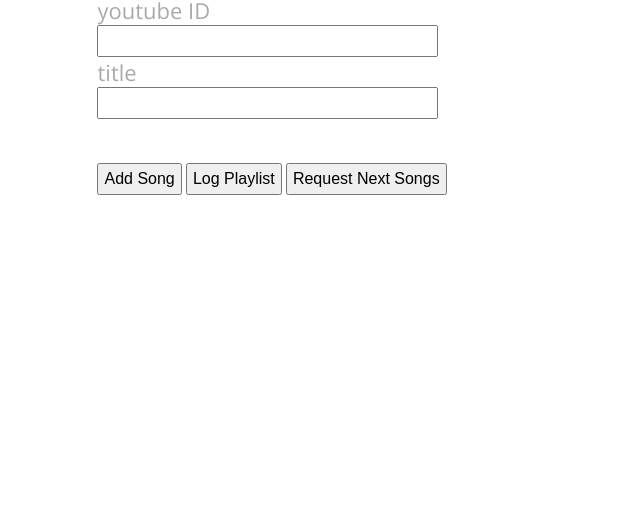
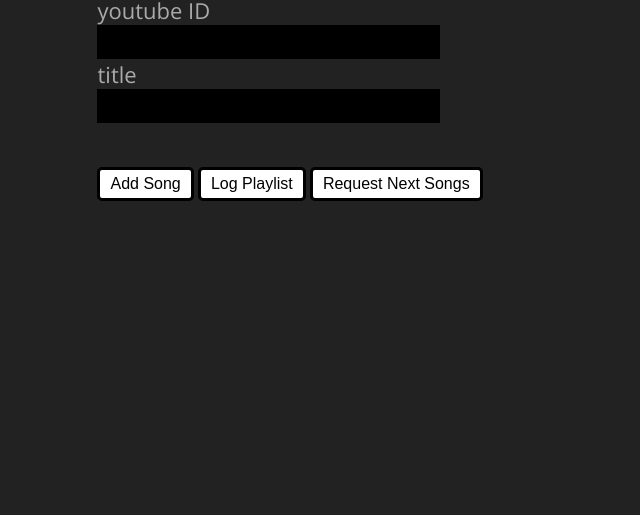
Before and after one commit to Double-Dragon/interdimensional-jukebox, a website: page app/index.html in a window 1280 px wide. Shown: the part 285-800 px from the top of the page, without its empty margins (368-1008 px from the left). Drawn offline with nearby package versions, Linux system fonts and the light colour scheme; files that its build step writes are made by us from their sources; files whose address does not match are found by name.

Commit message:
update app styling

```diff
--- a/app/stylesheets/app.css
+++ b/app/stylesheets/app.css
@@ -1,5 +1,6 @@
 body {
   font-family: "Open Sans", sans-serif;
+  background-color: #222;
 }
 
 label {
@@ -16,6 +17,12 @@ input {
 button {
   font-size: 16px;
   padding: 5px;
+}
+
+input {
+  border: 3px solid black;
+  background-color: black;
+  color: white;
 }
 
 h1, h2 {
@@ -37,12 +44,11 @@ h3 {
   margin: 0;
 }
 
-.black {
-  color: black;
-}
-
-#balance {
-  color: black;
+button {
+  padding: 5px 10px;
+  border: 3px solid black;
+  border-radius: 5px;
+  background-color: #FFF;
 }
 
 .app-container {
```
Also changed, not shown: build/app.css, 2 other files.
